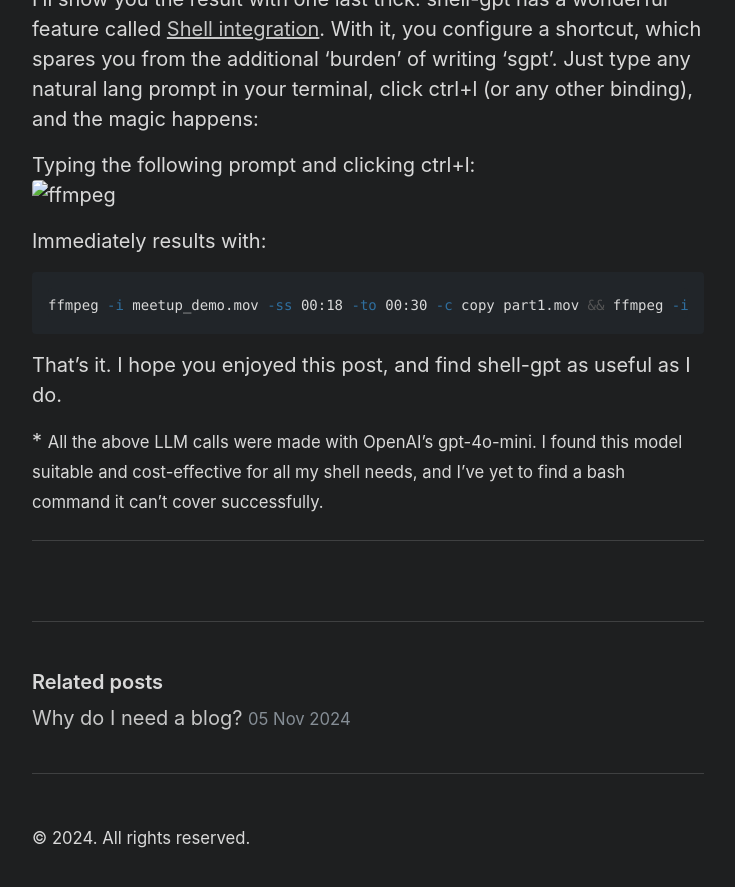
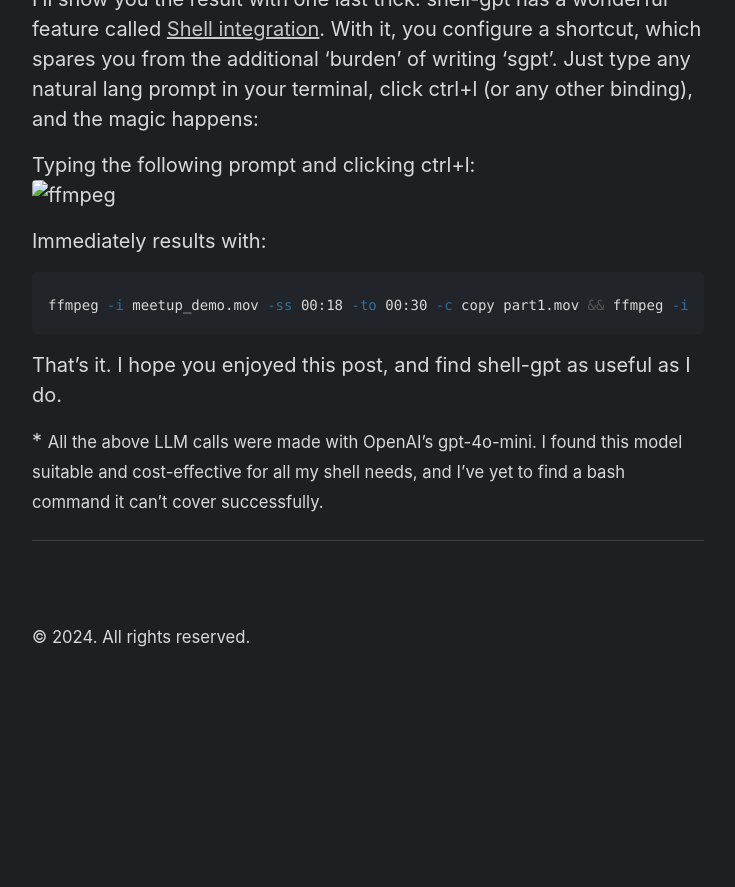
Before and after one commit to ofirsharony/ofirsharony.github.io, a Jekyll site: the page built from _posts/2024-11-08-sgpt.md, in a window 1280 px wide and 900 px high, scrolled down 2939 px. Shown: the top 887 px of the window, without its empty margins (272-1007 px from the left). Built offline with Jekyll 4.4.1, drawn with Linux system fonts in a browser that asks for light colours; after the commit the page ends 3638 px from its top, so only the background shows below that.

Commit message:
fine tune about

```diff
--- a/_posts/2024-11-05-introduction.md
+++ /dev/null
@@ -1,8 +0,0 @@
----
-layout: post
-title: Why do I need a blog?
----
-
-[Why Do I have a website?](https://ofirsharony.github.io/about/)
-
------
```
Also changed, not shown: archive.md (+1 -1 lines).
